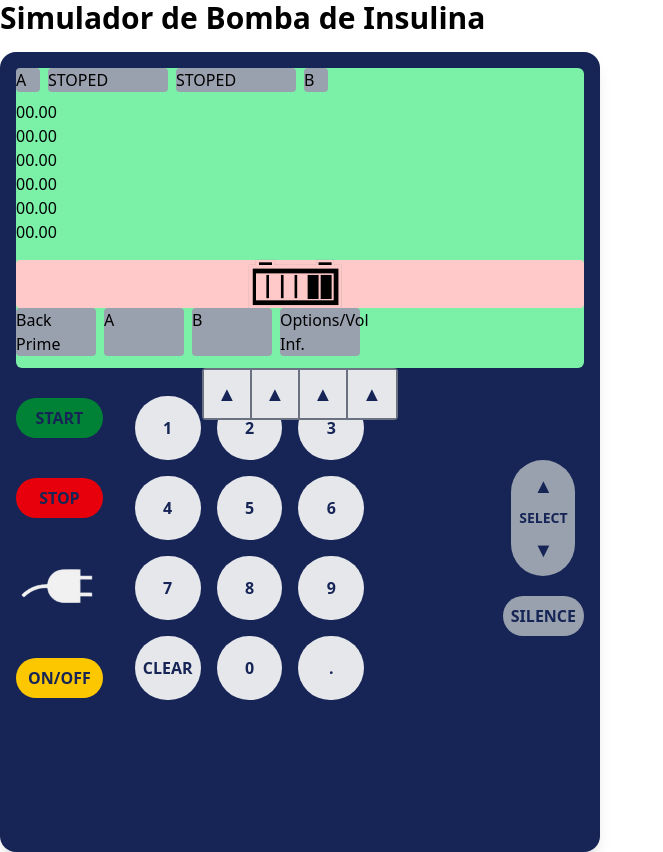
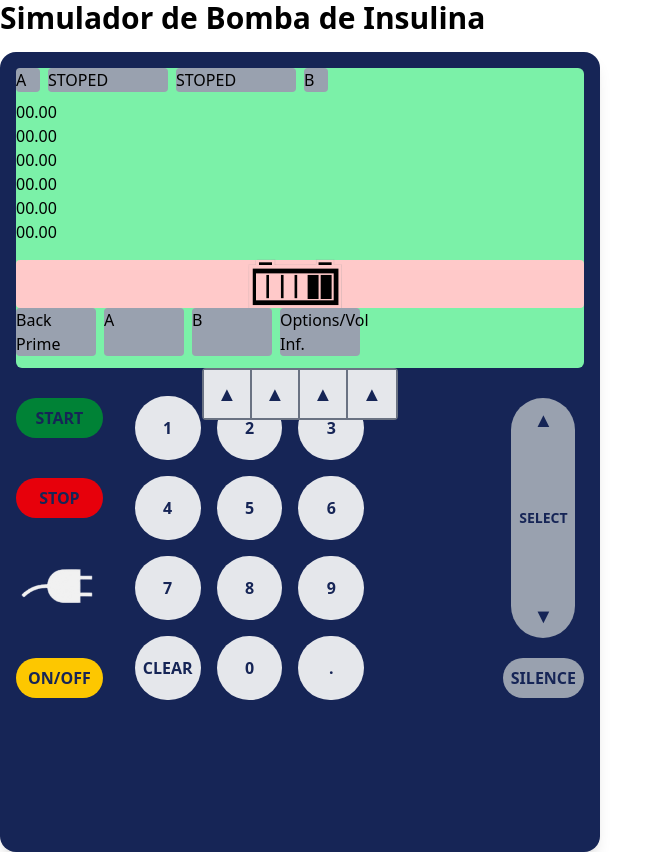
Before and after one commit to vpeinado263/simulador-bomba-insulina, a Next.js app in the folder frontend/: page / in a window 1280 px wide. Shown: the whole page, without its empty margins (0-663 px from the left). Built offline with nearby package versions, Linux system fonts and the light colour scheme.

Commit message:
Organizar estilos en botón SELECT

```diff
--- a/frontend/src/components/atoms/Botones Individuales/Select.jsx
+++ b/frontend/src/components/atoms/Botones Individuales/Select.jsx
@@ -2,14 +2,14 @@
 
 const Select = () => {
   return (
-      <div className="flex flex-col items-center bg-gray-400 p-2 rounded-full w-16">
-        <button className="text-blue-950 font-bold text-xl py-1 w-full">
+    <div className="flex flex-col justify-between items-center bg-gray-400 rounded-full w-16 h-60 p-2">
+      <button className="text-blue-950 font-bold text-xl">
         ▲
       </button>
-        <span className="text-blue-950 font-bold text-sm py-1">
+      <span className="text-blue-950 font-bold text-sm">
         SELECT
       </span>
-        <button className="text-blue-950 font-bold text-xl py-1 w-full">
+      <button className="text-blue-950 font-bold text-xl">
         ▼
       </button>
     </div>
```
Lines whose indentation alone changed are shown as unchanged.
